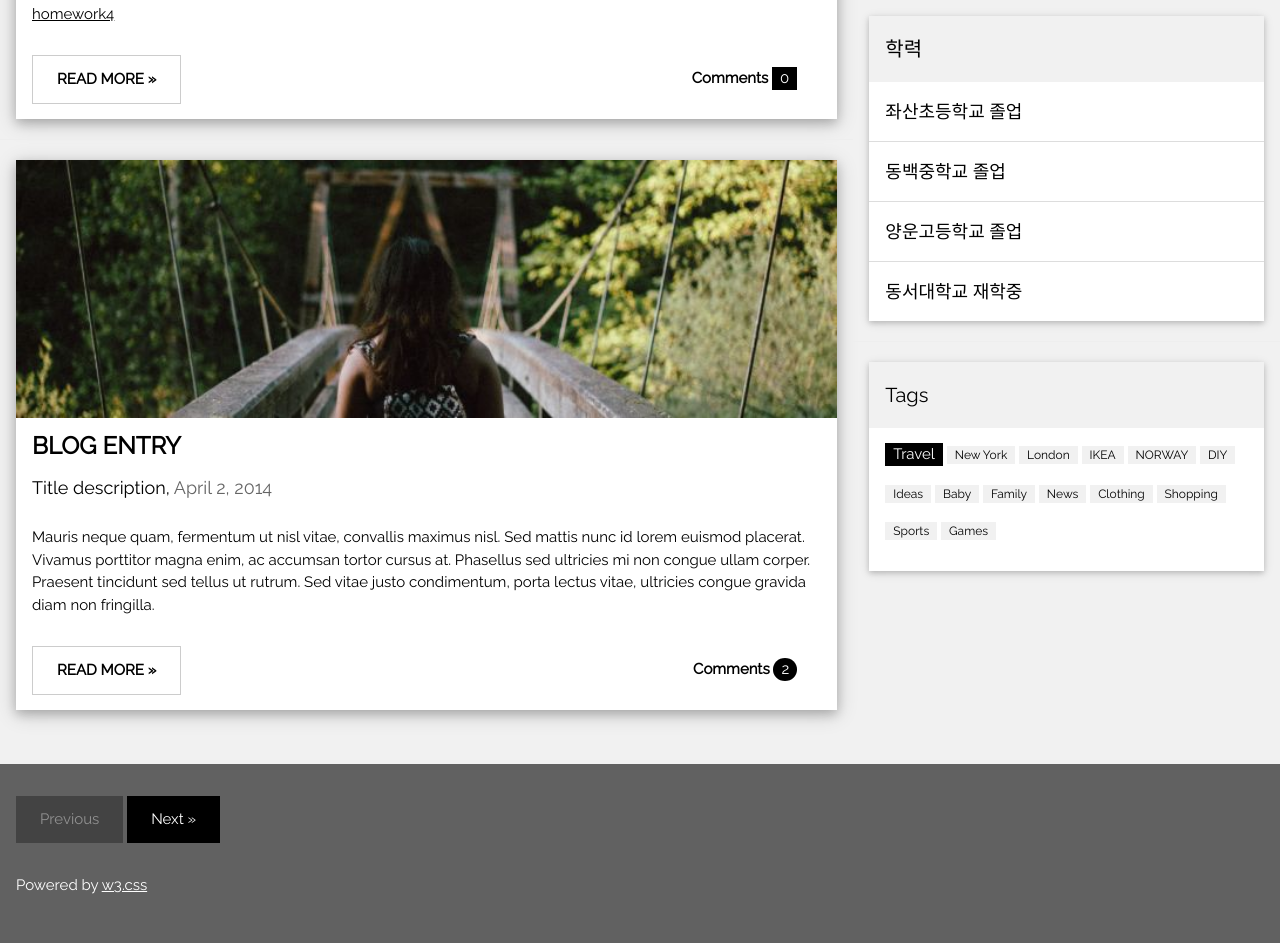
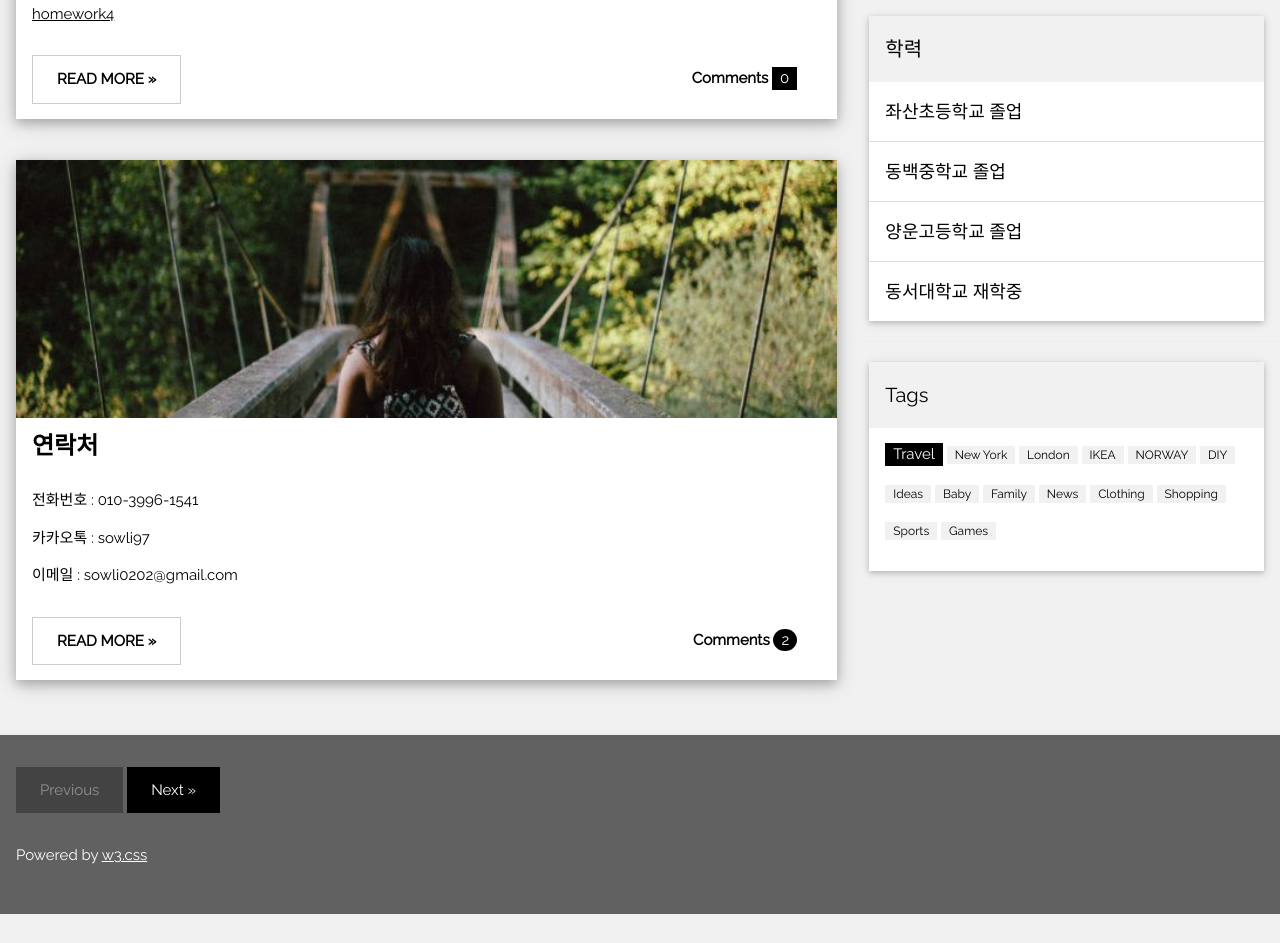
Before and after one commit to Kimgwangmin02/Kimgwangmin02.github.io, a plain HTML site: page index.html in a window 1280 px wide. Shown: the part 636-1579 px from the top of the page. After the commit the page ends 1550 px from the top, so only its background shows below. Drawn offline with nearby package versions, Linux system fonts and the light colour scheme.

Commit message:
Update index.html

```diff
--- a/index.html
+++ b/index.html
@@ -53,13 +53,13 @@ and is wrapped around the whole page content, except for the footer in this exam
   <div class="w3-card-4 w3-margin w3-white">
   <img src="./bridge.jpg" alt="Norway" style="width:100%">
     <div class="w3-container">
-      <h3><b>BLOG ENTRY</b></h3>
-      <h5>Title description, <span class="w3-opacity">April 2, 2014</span></h5>
+      <h3><b>연락처</b></h3>
     </div>
 
     <div class="w3-container">
-      <p>Mauris neque quam, fermentum ut nisl vitae, convallis maximus nisl. Sed mattis nunc id lorem euismod placerat. Vivamus porttitor magna enim, ac accumsan tortor cursus at. Phasellus sed ultricies mi non congue ullam corper. Praesent tincidunt sed
-        tellus ut rutrum. Sed vitae justo condimentum, porta lectus vitae, ultricies congue gravida diam non fringilla.</p>
+      <p>전화번호 : 010-3996-1541</p>
+      <p>카카오톡 : sowli97</p>
+      <p>이메일 : sowli0202@gmail.com</p>
       <div class="w3-row">
         <div class="w3-col m8 s12">
           <p><button class="w3-button w3-padding-large w3-white w3-border"><b>READ MORE »</b></button></p>
```
